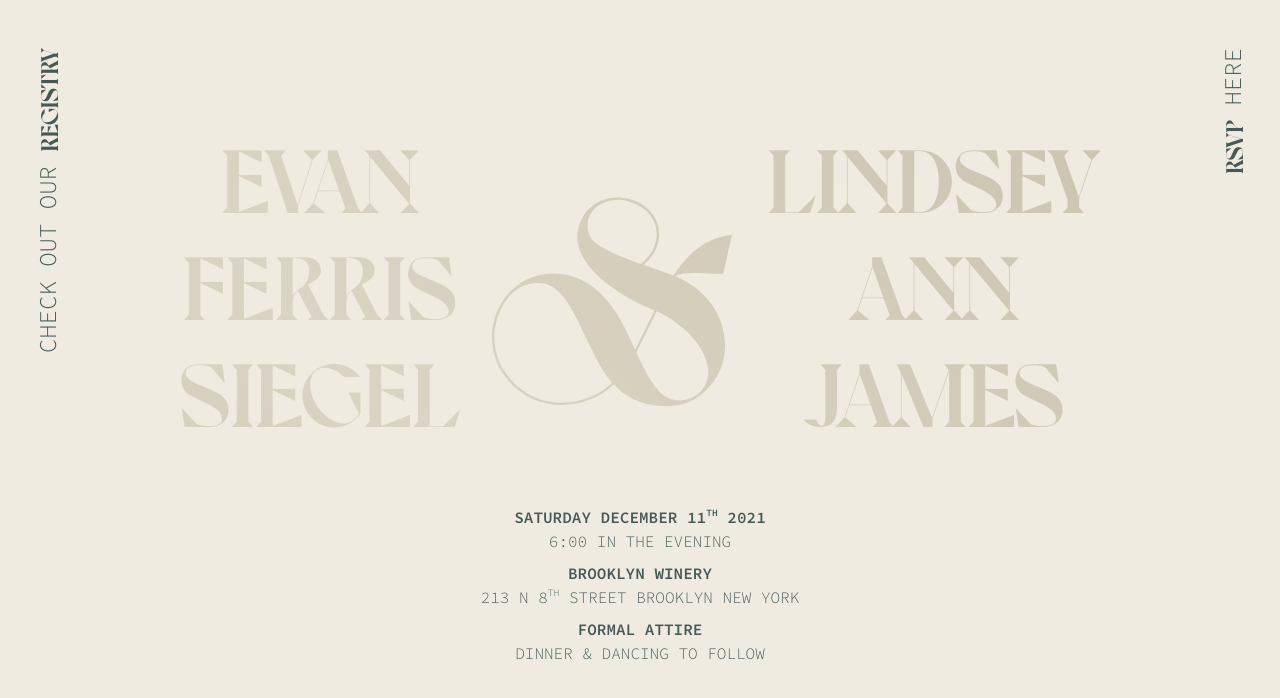
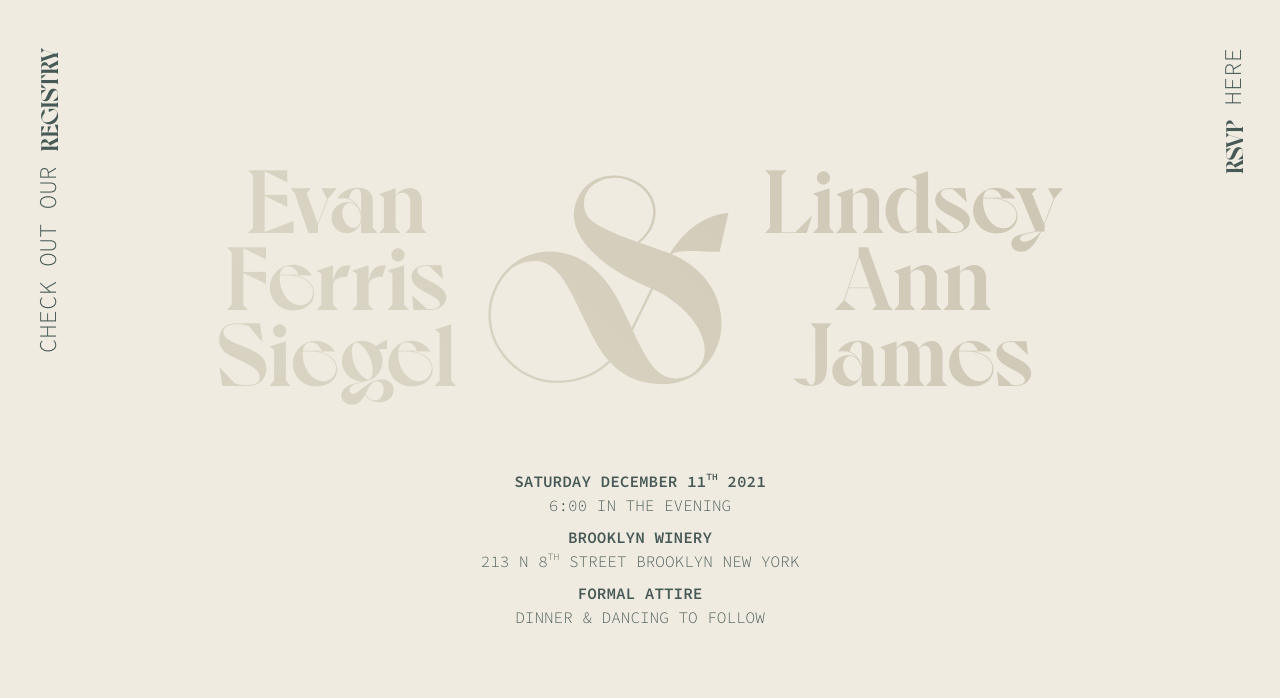
Before and after one commit to vanev/wedding, a Next.js app: page / in a window 1280 px wide. Shown: the top 698 px of the page. Built offline with nearby package versions, Linux system fonts and the light colour scheme.

Commit message:
Improves Name Spacing

```diff
--- a/components/Names.module.css
+++ b/components/Names.module.css
@@ -4,11 +4,12 @@
 
 .name {
   display: block;
+  padding-bottom: 0.21em;
   font-family: var(--fonts-mono);
   font-weight: 300;
   color: var(--colors-primary-text);
-  text-transform: uppercase;
   text-align: center;
+  line-height: 0.85em;
 }
 
 .name + .ampersand {
@@ -53,7 +54,7 @@
   }
 
   .name + .ampersand {
-    margin-top: 0;
+    margin-top: -0.15em;
     margin-left: 2.28571429vw;
   }
 
```
